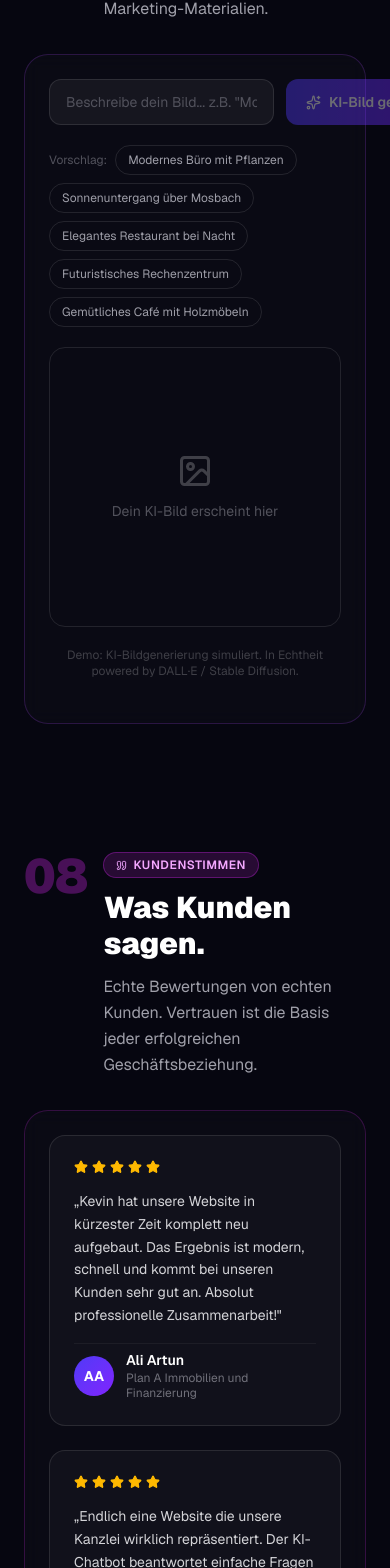
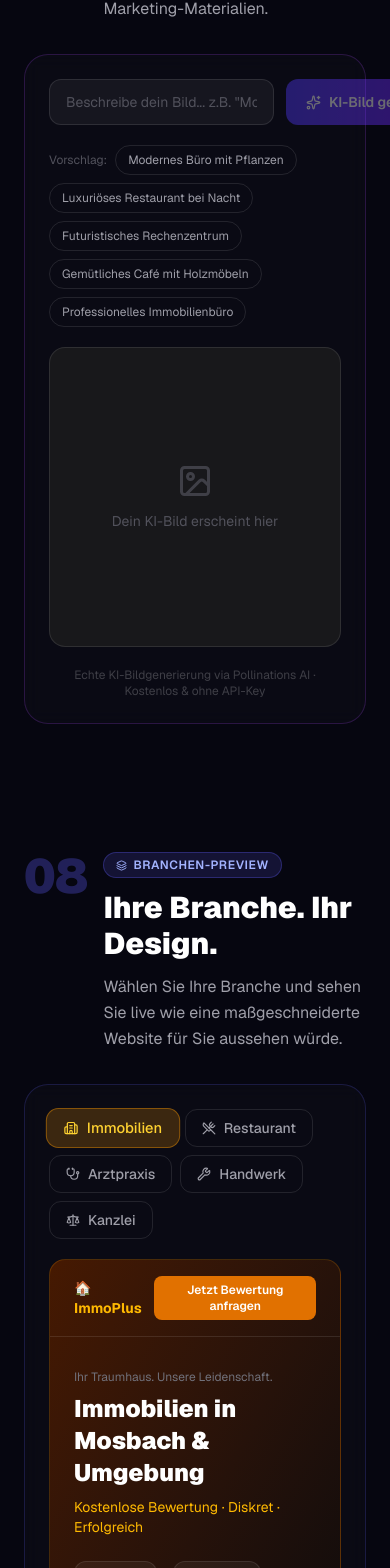
Before and after one commit to kevingoetzsysteminjur-del/Contexflow-ai, a Next.js app: page /demo in a window 390 px wide. Shown: the part 7034-8602 px from the top of the page. Built offline with nearby package versions, Linux system fonts and the light colour scheme.

Commit message:
Echte KI-Bildgenerierung (Pollinations AI), Testimonials+Preisrechner aus Demo entfernt, Zusatzoptionen zur Preise-Seite hinzugefuegt

```diff
--- a/app/demo/_components/ImageGenDemo.tsx
+++ b/app/demo/_components/ImageGenDemo.tsx
@@ -1,122 +1,68 @@
 "use client";
 
 import { useState } from "react";
-import { Sparkles, ImageIcon } from "lucide-react";
+import { Sparkles, ImageIcon, RefreshCw } from "lucide-react";
 
 type Lang = "de" | "en";
 
 const TX = {
   de: {
-    placeholder: "Beschreibe dein Bild... z.B. \"Modernes Büro mit Pflanzen\"",
+    placeholder: 'Beschreibe dein Bild... z.B. "Modernes Büro mit Pflanzen"',
     btn: "KI-Bild generieren",
     loading: "KI generiert dein Bild...",
-    suggestions: ["Modernes Büro mit Pflanzen", "Sonnenuntergang über Mosbach", "Elegantes Restaurant bei Nacht", "Futuristisches Rechenzentrum", "Gemütliches Café mit Holzmöbeln"],
+    suggestions: ["Modernes Büro mit Pflanzen", "Luxuriöses Restaurant bei Nacht", "Futuristisches Rechenzentrum", "Gemütliches Café mit Holzmöbeln", "Professionelles Immobilienbüro"],
     label: "Generiert von KI",
-    disclaimer: "Demo: KI-Bildgenerierung simuliert. In Echtheit powered by DALL·E / Stable Diffusion.",
+    disclaimer: "Echte KI-Bildgenerierung via Pollinations AI · Kostenlos & ohne API-Key",
     tryOne: "Vorschlag:",
+    retry: "Neu generieren",
   },
   en: {
-    placeholder: "Describe your image... e.g. \"Modern office with plants\"",
+    placeholder: 'Describe your image... e.g. "Modern office with plants"',
     btn: "Generate AI image",
     loading: "AI is generating your image...",
-    suggestions: ["Modern office with plants", "Sunset over a city", "Elegant restaurant at night", "Futuristic data center", "Cozy café with wooden furniture"],
+    suggestions: ["Modern office with plants", "Luxury restaurant at night", "Futuristic data center", "Cozy café with wooden furniture", "Professional real estate office"],
     label: "Generated by AI",
-    disclaimer: "Demo: AI image generation simulated. In production powered by DALL·E / Stable Diffusion.",
+    disclaimer: "Real AI image generation via Pollinations AI · Free & no API key required",
     tryOne: "Suggestion:",
+    retry: "Regenerate",
   },
 };
 
-const ARTWORKS = [
-  {
-    keywords: ["büro","office","arbeit","work","professional","firma","company","business"],
-    gradient: "from-indigo-900 via-slate-800 to-indigo-950",
-    overlay: "from-indigo-500/20 to-slate-600/20",
-    elements: [
-      { style: "absolute top-8 left-8 w-32 h-20 rounded-xl bg-white/10 border border-white/20 backdrop-blur" },
-      { style: "absolute top-8 right-8 w-20 h-20 rounded-xl bg-indigo-500/20 border border-indigo-400/30" },
-      { style: "absolute bottom-12 left-12 w-full max-w-xs h-2 bg-white/20 rounded-full" },
-      { style: "absolute bottom-16 left-12 w-48 h-2 bg-indigo-400/40 rounded-full" },
-      { style: "absolute top-1/2 left-1/2 -translate-x-1/2 -translate-y-1/2 w-24 h-24 rounded-2xl bg-indigo-600/30 border border-indigo-400/30 backdrop-blur" },
-    ],
-    label: "🏢 Professionelles Büro",
-  },
-  {
-    keywords: ["restaurant","essen","food","küche","kitchen","café","cafe","gemütlich","cozy"],
-    gradient: "from-amber-950 via-orange-950 to-red-950",
-    overlay: "from-amber-500/20 to-orange-600/20",
-    elements: [
-      { style: "absolute inset-0 opacity-30" },
-      { style: "absolute bottom-8 left-1/2 -translate-x-1/2 w-48 h-24 rounded-2xl bg-amber-900/60 border border-amber-600/40 backdrop-blur" },
-      { style: "absolute top-8 left-8 w-16 h-16 rounded-full bg-amber-500/30 border border-amber-400/40" },
-      { style: "absolute top-8 right-8 w-24 h-16 rounded-xl bg-orange-800/40 border border-orange-600/30" },
-    ],
-    label: "🍽️ Elegantes Restaurant",
-  },
-  {
-    keywords: ["natur","park","pflanz","plant","garden","garten","natur","sunset","sonnenuntergang","city","stadt"],
-    gradient: "from-emerald-950 via-teal-900 to-cyan-950",
-    overlay: "from-emerald-500/20 to-teal-500/20",
-    elements: [
-      { style: "absolute bottom-0 left-0 right-0 h-24 bg-gradient-to-t from-emerald-900/60 to-transparent" },
-      { style: "absolute top-8 left-1/2 -translate-x-1/2 w-32 h-32 rounded-full bg-teal-400/10 border border-teal-400/20 blur-xl" },
-      { style: "absolute bottom-8 left-8 w-12 h-20 rounded-t-full bg-emerald-700/40 border border-emerald-600/30" },
-      { style: "absolute bottom-8 right-8 w-8 h-16 rounded-t-full bg-emerald-600/40 border border-emerald-500/30" },
-    ],
-    label: "🌿 Natur & Landschaft",
-  },
-  {
-    keywords: ["tech","digital","computer","code","futur","rechenzentrum","data","server","ki","ai","robot"],
-    gradient: "from-cyan-950 via-blue-950 to-indigo-950",
-    overlay: "from-cyan-500/20 to-blue-600/20",
-    elements: [
-      { style: "absolute top-4 left-4 right-4 h-px bg-cyan-400/30" },
-      { style: "absolute top-8 left-4 right-4 h-px bg-cyan-400/20" },
-      { style: "absolute top-1/2 left-1/2 -translate-x-1/2 -translate-y-1/2 w-32 h-32 rounded-full border border-cyan-400/30 animate-pulse" },
-      { style: "absolute top-1/2 left-1/2 -translate-x-1/2 -translate-y-1/2 w-20 h-20 rounded-full border border-cyan-400/20" },
-      { style: "absolute top-1/2 left-1/2 -translate-x-1/2 -translate-y-1/2 w-8 h-8 rounded-full bg-cyan-500/40 border border-cyan-400/60" },
-      { style: "absolute bottom-4 left-4 w-24 h-1 bg-cyan-400/40 rounded" },
-      { style: "absolute bottom-8 left-4 w-16 h-1 bg-cyan-400/20 rounded" },
-    ],
-    label: "⚡ Tech & Digital",
-  },
-  {
-    keywords: [],
-    gradient: "from-violet-950 via-fuchsia-950 to-purple-950",
-    overlay: "from-violet-500/20 to-fuchsia-600/20",
-    elements: [
-      { style: "absolute top-1/4 left-1/4 w-32 h-32 rounded-full bg-violet-500/20 blur-2xl" },
-      { style: "absolute bottom-1/4 right-1/4 w-24 h-24 rounded-full bg-fuchsia-500/20 blur-2xl" },
-      { style: "absolute top-1/2 left-1/2 -translate-x-1/2 -translate-y-1/2 w-40 h-40 rounded-full border border-violet-400/20 animate-spin" , extra: { animationDuration: "8s" } },
-      { style: "absolute top-1/2 left-1/2 -translate-x-1/2 -translate-y-1/2 w-24 h-24 rounded-full border border-fuchsia-400/30" },
-    ],
-    label: "🎨 Abstraktes Kunstwerk",
-  },
-];
-
-function getArtwork(prompt: string) {
-  const lower = prompt.toLowerCase();
-  for (const art of ARTWORKS) {
-    if (art.keywords.some((k) => lower.includes(k))) return art;
-  }
-  return ARTWORKS[4];
+function buildUrl(prompt: string) {
+  const seed = Math.floor(Math.random() * 99999);
+  return `https://image.pollinations.ai/prompt/${encodeURIComponent(prompt)}?width=800&height=450&seed=${seed}&nologo=true&enhance=true`;
 }
 
 export default function ImageGenDemo({ lang }: { lang: Lang }) {
   const tx = TX[lang];
   const [prompt, setPrompt] = useState("");
   const [loading, setLoading] = useState(false);
-  const [result, setResult] = useState<typeof ARTWORKS[0] | null>(null);
+  const [imgUrl, setImgUrl] = useState<string | null>(null);
+  const [currentPrompt, setCurrentPrompt] = useState("");
 
   function generate(p?: string) {
-    const text = p ?? prompt;
-    if (!text.trim()) return;
+    const text = (p ?? prompt).trim();
+    if (!text) return;
     if (p) setPrompt(p);
-    setResult(null);
+    setImgUrl(null);
     setLoading(true);
-    setTimeout(() => {
-      setLoading(false);
-      setResult(getArtwork(text));
-    }, 2200);
+    setCurrentPrompt(text);
+    const url = buildUrl(text);
+    const img = new Image();
+    img.onload = () => { setImgUrl(url); setLoading(false); };
+    img.onerror = () => { setLoading(false); };
+    img.src = url;
+  }
+
+  function regenerate() {
+    if (!currentPrompt) return;
+    setImgUrl(null);
+    setLoading(true);
+    const url = buildUrl(currentPrompt);
+    const img = new Image();
+    img.onload = () => { setImgUrl(url); setLoading(false); };
+    img.onerror = () => { setLoading(false); };
+    img.src = url;
   }
 
   return (
@@ -141,8 +87,8 @@ export default function ImageGenDemo({ lang }: { lang: Lang }) {
       </div>
 
       {/* Suggestions */}
-      <div className="flex flex-wrap gap-2">
-        <span className="text-zinc-600 text-xs self-center">{tx.tryOne}</span>
+      <div className="flex flex-wrap gap-2 items-center">
+        <span className="text-zinc-600 text-xs">{tx.tryOne}</span>
         {tx.suggestions.map((s) => (
           <button
             key={s}
@@ -155,8 +101,8 @@ export default function ImageGenDemo({ lang }: { lang: Lang }) {
       </div>
 
       {/* Output */}
-      <div className="relative rounded-2xl border border-white/10 overflow-hidden" style={{ height: 280 }}>
-        {!loading && !result && (
+      <div className="relative rounded-2xl border border-white/10 overflow-hidden bg-zinc-900" style={{ height: 300 }}>
+        {!loading && !imgUrl && (
           <div className="h-full flex flex-col items-center justify-center gap-3">
             <ImageIcon size={36} className="text-zinc-700" />
             <p className="text-zinc-600 text-sm">Dein KI-Bild erscheint hier</p>
@@ -164,38 +110,41 @@ export default function ImageGenDemo({ lang }: { lang: Lang }) {
         )}
 
         {loading && (
-          <div className="h-full flex flex-col items-center justify-center gap-4">
-            <div className="w-full h-full absolute inset-0 bg-gradient-to-br from-zinc-900 to-zinc-800">
-              <div className="absolute inset-0 animate-pulse bg-gradient-to-r from-transparent via-white/5 to-transparent" style={{ backgroundSize: "200% 100%", animation: "shimmer 1.5s infinite" }} />
+          <div className="h-full flex flex-col items-center justify-center gap-4 bg-zinc-900">
+            <div className="relative">
+              <div className="w-14 h-14 rounded-full border-2 border-indigo-500/30 border-t-indigo-500 animate-spin" />
+              <div className="absolute inset-0 flex items-center justify-center">
+                <Sparkles size={18} className="text-indigo-400" />
+              </div>
             </div>
-            <div className="relative z-10 flex flex-col items-center gap-3">
-              <div className="w-12 h-12 rounded-full border-2 border-indigo-500 border-t-transparent animate-spin" />
-              <p className="text-zinc-400 text-sm">{tx.loading}</p>
+            <p className="text-zinc-400 text-sm">{tx.loading}</p>
+            <div className="flex gap-1">
+              {[0,1,2].map(i => (
+                <div key={i} className="w-1.5 h-1.5 rounded-full bg-indigo-500 animate-bounce" style={{ animationDelay: `${i * 150}ms` }} />
+              ))}
             </div>
           </div>
         )}
 
-        {result && !loading && (
-          <div className={`h-full relative bg-gradient-to-br ${result.gradient}`}>
-            <div className={`absolute inset-0 bg-gradient-to-br ${result.overlay}`} />
-            {result.elements.map((el, i) => (
-              <div key={i} className={el.style} style={(el as any).extra ?? {}} />
-            ))}
-            <div className="absolute bottom-3 left-3 flex items-center gap-1.5 px-2.5 py-1 rounded-full bg-black/50 border border-white/10 backdrop-blur text-xs text-white">
-              <Sparkles size={10} className="text-indigo-300" /> {tx.label} · {result.label}
+        {imgUrl && !loading && (
+          <>
+            <img src={imgUrl} alt={currentPrompt} className="w-full h-full object-cover" />
+            <div className="absolute bottom-3 left-3 right-3 flex items-center justify-between">
+              <div className="flex items-center gap-1.5 px-2.5 py-1 rounded-full bg-black/60 border border-white/10 backdrop-blur text-xs text-white">
+                <Sparkles size={10} className="text-indigo-300" /> {tx.label}
+              </div>
+              <button
+                onClick={regenerate}
+                className="flex items-center gap-1.5 px-2.5 py-1 rounded-full bg-black/60 border border-white/10 backdrop-blur text-xs text-zinc-300 hover:text-white transition-colors"
+              >
+                <RefreshCw size={10} /> {tx.retry}
+              </button>
             </div>
-          </div>
+          </>
         )}
       </div>
 
       <p className="text-zinc-700 text-xs text-center">{tx.disclaimer}</p>
-
-      <style>{`
-        @keyframes shimmer {
-          0% { background-position: -200% 0; }
-          100% { background-position: 200% 0; }
-        }
-      `}</style>
     </div>
   );
 }
--- a/app/demo/page.tsx
+++ b/app/demo/page.tsx
@@ -1,7 +1,7 @@
 "use client";
 
 import { useState, useRef } from "react";
-import { Bot, Calendar, HelpCircle, Target, Globe, ArrowDown, ExternalLink, Sparkles, SplitSquareHorizontal, BarChart2, ImageIcon, Quote, Layers, Calculator, TrendingUp, Mail } from "lucide-react";
+import { Bot, Calendar, HelpCircle, Target, Globe, ArrowDown, ExternalLink, Sparkles, SplitSquareHorizontal, BarChart2, ImageIcon, Layers, TrendingUp, Mail } from "lucide-react";
 import ChatDemo from "./_components/ChatDemo";
 import BookingDemo from "./_components/BookingDemo";
 import FaqDemo from "./_components/FaqDemo";
@@ -9,9 +9,7 @@ import LeadDemo from "./_components/LeadDemo";
 import BeforeAfterSlider from "./_components/BeforeAfterSlider";
 import AnalyticsDashboard from "./_components/AnalyticsDashboard";
 import ImageGenDemo from "./_components/ImageGenDemo";
-import TestimonialSection from "./_components/TestimonialSection";
 import BranchenSwitcher from "./_components/BranchenSwitcher";
-import Preisrechner from "./_components/Preisrechner";
 import AnimatedStats from "./_components/AnimatedStats";
 import KontaktFormDemo from "./_components/KontaktFormDemo";
 
@@ -91,17 +89,8 @@ const TX = {
         sub: "Beschreiben Sie ein Bild in Worten – die KI generiert es. Ideal für Website-Content, Social Media und Marketing-Materialien.",
       },
       {
-        id: "testimonials",
+        id: "branchen",
         num: "08",
-        icon: Quote,
-        color: "fuchsia",
-        label: "Kundenstimmen",
-        title: "Was Kunden sagen.",
-        sub: "Echte Bewertungen von echten Kunden. Vertrauen ist die Basis jeder erfolgreichen Geschäftsbeziehung.",
-      },
-      {
-        id: "branchen",
-        num: "09",
         icon: Layers,
         color: "indigo",
         label: "Branchen-Preview",
@@ -109,17 +98,8 @@ const TX = {
         sub: "Wählen Sie Ihre Branche und sehen Sie live wie eine maßgeschneiderte Website für Sie aussehen würde.",
       },
       {
-        id: "preise",
-        num: "10",
-        icon: Calculator,
-        color: "violet",
-        label: "Preisrechner",
-        title: "Ihr Budget. Ihr Preis.",
-        sub: "Wählen Sie Ihr Paket und konfigurieren Sie Zusatzoptionen. Der Gesamtpreis aktualisiert sich live.",
-      },
-      {
         id: "stats",
-        num: "11",
+        num: "09",
         icon: TrendingUp,
         color: "purple",
         label: "Unsere Zahlen",
@@ -128,7 +108,7 @@ const TX = {
       },
       {
         id: "kontakt",
-        num: "12",
+        num: "10",
         icon: Mail,
         color: "fuchsia",
         label: "KI-Kontaktformular",
@@ -216,17 +196,8 @@ const TX = {
         sub: "Describe an image in words – the AI generates it. Ideal for website content, social media and marketing materials.",
       },
       {
-        id: "testimonials",
+        id: "branchen",
         num: "08",
-        icon: Quote,
-        color: "fuchsia",
-        label: "Testimonials",
-        title: "What customers say.",
-        sub: "Real reviews from real customers. Trust is the foundation of every successful business relationship.",
-      },
-      {
-        id: "branchen",
-        num: "09",
         icon: Layers,
         color: "indigo",
         label: "Industry Preview",
@@ -234,17 +205,8 @@ const TX = {
         sub: "Select your industry and see live what a tailored website would look like for you.",
       },
       {
-        id: "preise",
-        num: "10",
-        icon: Calculator,
-        color: "violet",
-        label: "Price Calculator",
-        title: "Your budget. Your price.",
-        sub: "Choose your package and configure add-ons. The total price updates in real time.",
-      },
-      {
         id: "stats",
-        num: "11",
+        num: "09",
         icon: TrendingUp,
         color: "purple",
         label: "Our Numbers",
@@ -253,7 +215,7 @@ const TX = {
       },
       {
         id: "kontakt",
-        num: "12",
+        num: "10",
         icon: Mail,
         color: "fuchsia",
         label: "AI Contact Form",
@@ -399,9 +361,7 @@ export default function DemoPage() {
                 {section.id === "slider" && <BeforeAfterSlider lang={lang} />}
                 {section.id === "analytics" && <AnalyticsDashboard lang={lang} />}
                 {section.id === "imagegen" && <ImageGenDemo lang={lang} />}
-                {section.id === "testimonials" && <TestimonialSection lang={lang} />}
                 {section.id === "branchen" && <BranchenSwitcher lang={lang} />}
-                {section.id === "preise" && <Preisrechner lang={lang} />}
                 {section.id === "stats" && <AnimatedStats lang={lang} />}
                 {section.id === "kontakt" && <KontaktFormDemo lang={lang} />}
               </div>
--- /dev/null
+++ b/app/preise/AddonsSection.tsx
@@ -0,0 +1,91 @@
+"use client";
+
+import { useState } from "react";
+import Link from "next/link";
+import { ArrowRight } from "lucide-react";
+
+const addons = [
+  { key: "chat", icon: "🤖", name: "KI-Chatbot", desc: "24/7 automatische Kundenanfragen beantworten", price: 500 },
+  { key: "booking", icon: "📅", name: "Terminbuchung", desc: "Online-Kalender mit automatischer Bestätigung", price: 300 },
+  { key: "seo", icon: "🔍", name: "SEO-Paket", desc: "Erweiterte Suchmaschinenoptimierung & Monitoring", price: 400 },
+  { key: "lead", icon: "🎯", name: "Lead-Qualifizierung", desc: "Automatischer Fragebogen mit Bewertungssystem", price: 350 },
+  { key: "analytics", icon: "📊", name: "Analytics-Dashboard", desc: "Echtzeit-Besucherstatistiken & Conversion-Tracking", price: 250 },
+  { key: "care", icon: "🛡️", name: "Wartung & Support", desc: "Monatliche Updates, Backups & technischer Support", price: 99, monthly: true },
+];
+
+export default function AddonsSection() {
+  const [selected, setSelected] = useState<string[]>([]);
+
+  function toggle(key: string) {
+    setSelected(prev => prev.includes(key) ? prev.filter(k => k !== key) : [...prev, key]);
+  }
+
+  const oneTime = addons.filter(a => selected.includes(a.key) && !a.monthly).reduce((s, a) => s + a.price, 0);
+  const monthly = addons.find(a => a.key === "care" && selected.includes("care"));
+
+  return (
+    <section className="max-w-6xl mx-auto px-6 py-16">
+      <div className="text-center mb-10">
+        <p className="text-cyan-400 text-sm font-semibold uppercase tracking-widest mb-3">Zusatzoptionen</p>
+        <h2 className="text-3xl md:text-4xl font-black text-white mb-3">Erweitere dein Paket.</h2>
+        <p className="text-zinc-400 max-w-xl mx-auto text-sm leading-relaxed">
+          Kombiniere dein Website-Paket mit KI-Features. Wähle was du brauchst – der Preis aktualisiert sich live.
+        </p>
+      </div>
+
+      <div className="grid grid-cols-1 sm:grid-cols-2 lg:grid-cols-3 gap-4 mb-8">
+        {addons.map(addon => {
+          const on = selected.includes(addon.key);
+          return (
+            <button
+              key={addon.key}
+              onClick={() => toggle(addon.key)}
+              className={`text-left rounded-2xl border p-5 transition-all duration-200 ${
+                on
+                  ? "border-cyan-400/50 bg-cyan-400/5 scale-[1.01]"
+                  : "border-white/10 bg-white/[0.02] hover:border-white/20"
+              }`}
+            >
+              <div className="flex items-start justify-between gap-3 mb-3">
+                <span className="text-2xl">{addon.icon}</span>
+                <div className={`w-5 h-5 rounded-full border-2 flex-shrink-0 flex items-center justify-center mt-0.5 transition-colors ${
+                  on ? "border-cyan-400 bg-cyan-500" : "border-zinc-600"
+                }`}>
+                  {on && <div className="w-2 h-2 rounded-full bg-white" />}
+                </div>
+              </div>
+              <h3 className={`font-bold text-sm mb-1 ${on ? "text-cyan-300" : "text-zinc-200"}`}>{addon.name}</h3>
+              <p className="text-zinc-500 text-xs leading-relaxed mb-3">{addon.desc}</p>
+              <p className={`text-sm font-semibold ${on ? "text-cyan-400" : "text-zinc-400"}`}>
+                +{addon.price} €{addon.monthly ? "/Monat" : " einmalig"}
+              </p>
+            </button>
+          );
+        })}
+      </div>
+
+      {/* Live total */}
+      {selected.length > 0 && (
+        <div className="rounded-2xl border border-cyan-400/20 bg-cyan-400/5 p-5 flex flex-col sm:flex-row items-start sm:items-center justify-between gap-4">
+          <div>
+            <p className="text-zinc-400 text-xs mb-1">Zusatzoptionen gesamt</p>
+            <div className="flex items-baseline gap-2 flex-wrap">
+              {oneTime > 0 && (
+                <span className="text-3xl font-black text-white">+{oneTime.toLocaleString("de-DE")} € <span className="text-zinc-500 text-sm font-normal">einmalig</span></span>
+              )}
+              {monthly && (
+                <span className="text-lg font-bold text-cyan-400">+{monthly.price} €/Monat</span>
+              )}
+            </div>
+          </div>
+          <Link
+            href={`/kontakt?addons=${selected.join(",")}`}
+            className="flex items-center gap-2 px-6 py-3 rounded-xl bg-cyan-500 hover:bg-cyan-400 text-zinc-900 font-bold text-sm transition-all hover:scale-105 whitespace-nowrap"
+          >
+            Angebot anfragen <ArrowRight size={14} />
+          </Link>
+        </div>
+      )}
+    </section>
+  );
+}
--- a/app/preise/page.tsx
+++ b/app/preise/page.tsx
@@ -1,5 +1,6 @@
 import Link from "next/link";
 import { CheckCircle, ArrowRight, Zap } from "lucide-react";
+import AddonsSection from "./AddonsSection";
 
 const pakete = [
   {
@@ -156,6 +157,9 @@ export default function PreisePage() {
         </div>
       </section>
 
+      {/* Zusatzoptionen */}
+      <AddonsSection />
+
       {/* FAQ */}
       <section className="border-y border-white/5 bg-white/[0.02]">
         <div className="max-w-3xl mx-auto px-6 py-24">
```
